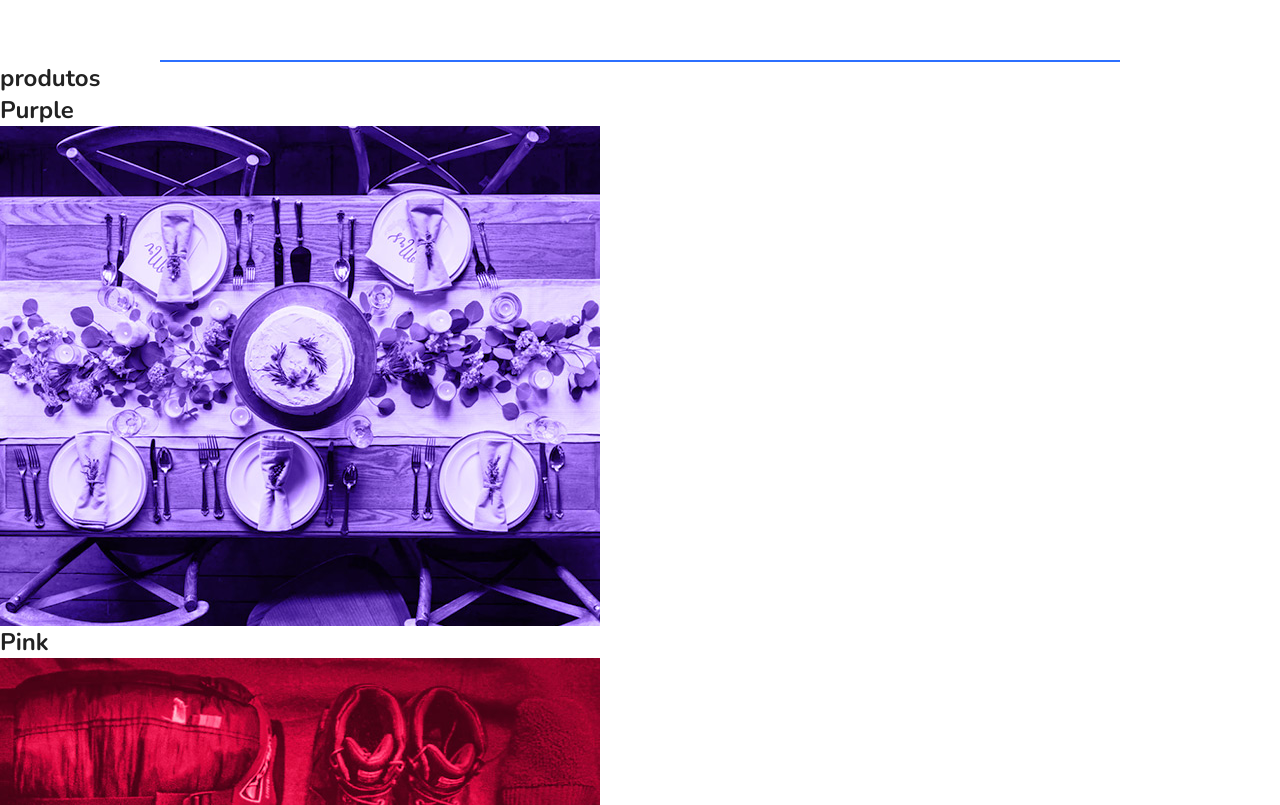
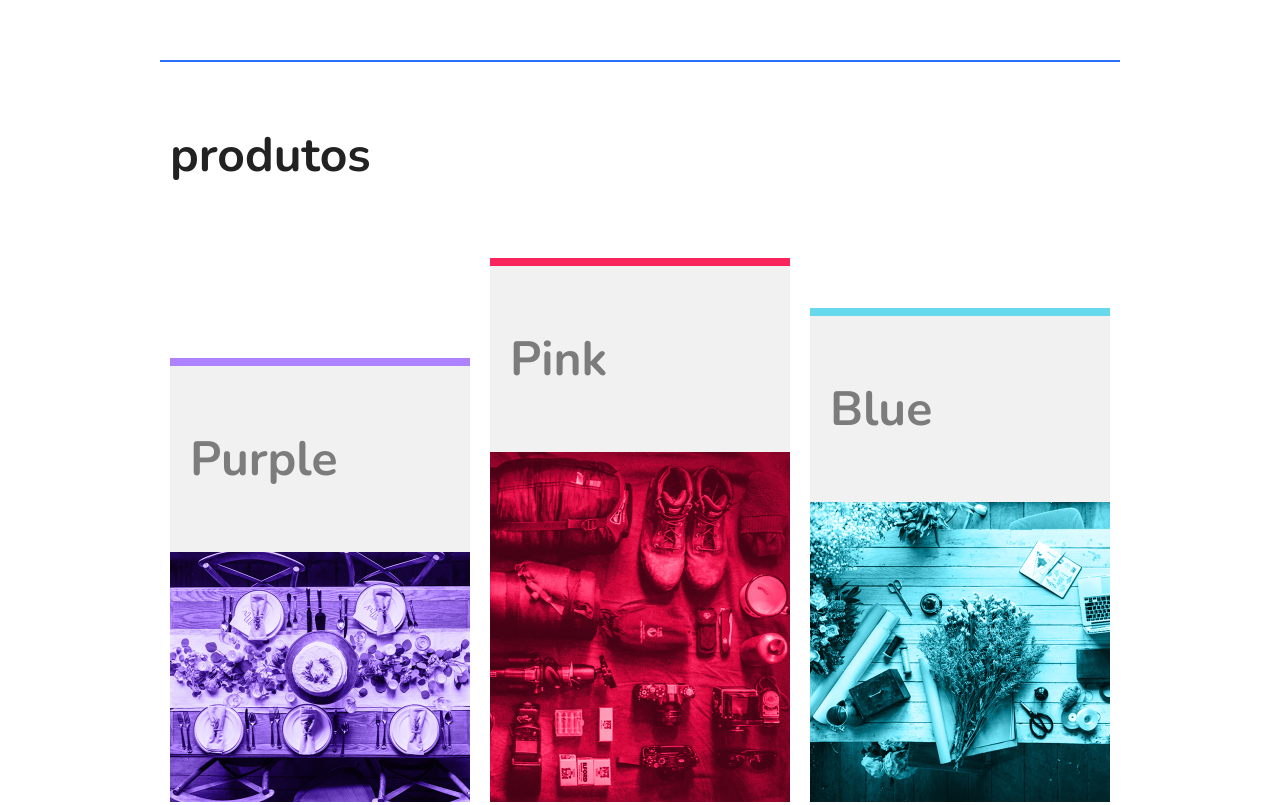
Before and after one commit to EdsonLuiz/flexblog, a website built with Parcel: page src/index.html in a window 1280 px wide. Shown: the part 1039-1844 px from the top of the page. Built offline with nearby package versions, Linux system fonts and the light colour scheme.

Commit message:
Add style to section.produtos

```diff
--- a/src/scss/style.scss
+++ b/src/scss/style.scss
@@ -4,6 +4,11 @@ $blue-dark: #122ab2;
 $blue-light: #2c70ff;
 $light: #fff;
 $dark: #7c7c7c;
+$dark-01: #f1f1f1;
+
+$purple: #ae81ff;
+$pink: #f9265e;
+$blue: #66d9eb;
 
 // superinfo-bg
 .superinfo-bg {
@@ -110,3 +115,43 @@ $dark: #7c7c7c;
   flex: 1 1 160px;
   margin: 0 10px;
 }
+
+.produtos {
+  max-width: 960px;
+  margin: 60px auto;
+
+  h1 {
+    font-size: 3em;
+    margin: 0 10px 60px 10px;
+  }
+}
+
+.produtos-container {
+  display: flex;
+  flex-wrap: wrap;
+  align-items: flex-end;
+}
+
+.produtos-item {
+  flex: 1 1 175px;
+  margin: 10px;
+
+  h2 {
+    font-size: 3em;
+    background-color: $dark-01;
+    color: $dark;
+    padding: 60px 20px;
+  }
+}
+
+.purple {
+  border-top: 8px solid $purple;
+}
+
+.pink {
+  border-top: 8px solid $pink;
+}
+
+.blue {
+  border-top: 8px solid $blue;
+}
```
